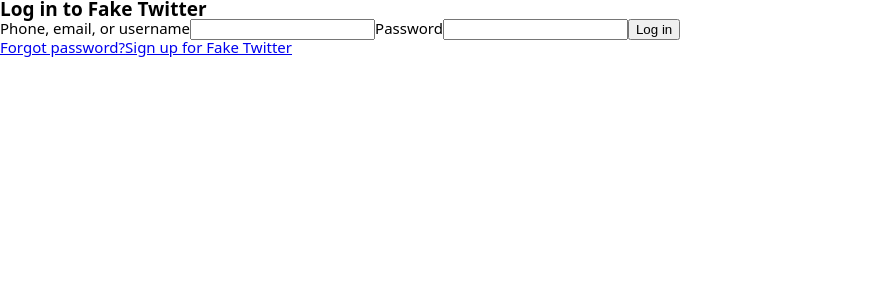
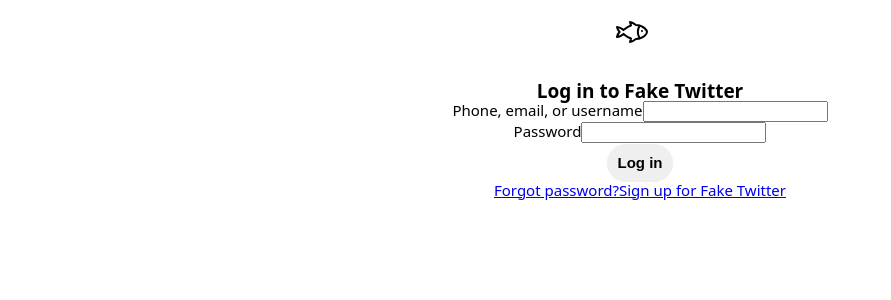
Before and after one commit to ideopunk/twitter-clone, a React (Create React App) app: page /login in a window 1280 px wide. Shown: the top 300 px of the page, without its empty margins (0-891 px from the left). Built offline with nearby package versions, Linux system fonts and the light colour scheme.

Commit message:
standard btn class

```diff
--- a/src/components/LoginPage.js
+++ b/src/components/LoginPage.js
@@ -1,40 +1,52 @@
-import React, {useState} from "react";
+import React, { useState } from "react";
+import fish from "../assets/fish-outline.svg";
 
 const LoginPage = () => {
-	const [user, setUser] = useState("")
-	const [password, setPassword] = useState("")
+	const [user, setUser] = useState("");
+	const [password, setPassword] = useState("");
 
 	const handleUserChange = (e) => {
-		setUser(e.target.value)
-	}
+		setUser(e.target.value);
+	};
 
 	const handlePasswordChange = (e) => {
-		setPassword(e.target.value)
-	}
+		setPassword(e.target.value);
+	};
 
-	const handleSubmit = () => {
-		console.log(user, password)
-	}
+	const handleSubmit = (e) => {
+		e.preventDefault();
+		console.log(user, password);
+	};
 
 	return (
+		<div className="login-container">
 			<div className="login-page">
+				<span className="menu-icon">
+					<img
+						className="menu-logo"
+						style={{ marginBottom: "2rem" }}
+						src={fish}
+						alt="fish"
+					/>
+				</span>
 				<h3>Log in to Fake Twitter</h3>
-			<form>
+				<form className="login-form" onSubmit={(e) => handleSubmit(e)}>
 					<label>
 						Phone, email, or username
-					<input onChange={(e) => handleUserChange(e)}/>
+						<input onChange={(e) => handleUserChange(e)} />
 					</label>
 					<label>
 						Password
-					<input type="password" onChange={(e) => handlePasswordChange(e)}/>
+						<input type="password" onChange={(e) => handlePasswordChange(e)} />
 					</label>
-				<input type="submit" value="Log in" />
+					<input className="lg-btn" style={{}} type="submit" value="Log in" />
 					<div>
 						<a href="#">Forgot password?</a>
 						<a href="#">Sign up for Fake Twitter</a>
 					</div>
 				</form>
 			</div>
+		</div>
 	);
 };
 
--- a/src/components/LoginPrompt.js
+++ b/src/components/LoginPrompt.js
@@ -10,10 +10,10 @@
 				<p>People on Fake Twitter are the first to know.</p>
 			</div>
 			<div className="login-prompt-buttons">
-				<Link className="lg-btn log-in-button" to="/login">
+				<Link className="btn" to="/login">
 					Log in
 				</Link>
-				<Link className="lg-btn sign-up-button" to="/signup">
+				<Link className="btn" to="/signup">
 					Sign up
 				</Link>
 			</div>
--- a/src/components/Menu.js
+++ b/src/components/Menu.js
@@ -84,7 +84,7 @@
 				</li>
 				<li>
 					<NavLink activeClassName="menu-item-active" to="/compose/tweet">
-						<button className="tweet-button">Tweet</button>
+						<button className="btn">Tweet</button>
 					</NavLink>
 				</li>
 				<li className="">
--- a/src/components/reusables/Composer.js
+++ b/src/components/reusables/Composer.js
@@ -72,11 +72,10 @@
 						</svg>
 					</div>
 					<input
-						className="tweet-button"
+						className="btn"
 						style={{width: "100px", marginLeft: "auto"}}
 						type="submit"
 						value="Tweet"
-						placeholder="What's happening?"
 					/>
 				</div>
 			</div>
--- a/src/components/reusables/LoginCard.js
+++ b/src/components/reusables/LoginCard.js
@@ -6,7 +6,7 @@
 		<div className="login-card">
 			<h3>New to Fake Twitter?</h3>
             <p>Sign up now to get your own personalized timeline!</p>
-            <button className="log-in-button lg-btn" style={{width: "100%"}}>Sign up</button>
+            <button className="btn" style={{width: "100%"}}>Sign up</button>
 		</div>
 	);
 };
--- a/src/style/App.scss
+++ b/src/style/App.scss
@@ -7,6 +7,7 @@
 
 @import "./reset";
 @import "./feed";
+@import "./loginpage";
 @import "./loginprompt";
 @import "./logincard";
 @import "./menu";
@@ -39,7 +40,18 @@
     font-weight: bold;
 }
 
+.btn {
+	width: 100%;
+	height: 2.5rem;
+    font-size: 1rem;
+    font-weight: bold;
+    color: white;
+    background-color: $sitecolor;
+	border: 0;
+    border-radius: 9999px;
+	transition: $lighttransition;
 
+}
 
 .tweet-button {
 	width: 100%;
@@ -64,5 +76,5 @@
 
 .little-arrow {
     width: 1.25rem;
-    position: relative;
+    margin-left: auto;
 }
--- /dev/null
+++ b/src/style/_loginpage.scss
@@ -0,0 +1,23 @@
+.login-container {
+    width: 100%;
+    display: flex;
+    flex-direction: column;
+    justify-content: center;
+    align-items: center;
+}
+
+.login-page {
+    margin-top: 1rem;;
+    width: 500px;
+    display: flex;
+    flex-direction: column;
+    justify-content: center;
+    align-items: center;
+}
+
+.login-form {
+    display: flex;
+    flex-direction: column;
+    justify-content: center;
+    align-items: center;
+}
--- a/src/style/_tweet.scss
+++ b/src/style/_tweet.scss
@@ -21,6 +21,8 @@
 .tweet-top-data {
 	margin-bottom: 0.5rem;
 	width: 100%;
+	display: flex;
+	align-items: center;
 }
 
 .tweet-icon {
```
Lines whose indentation alone changed are shown as unchanged.
